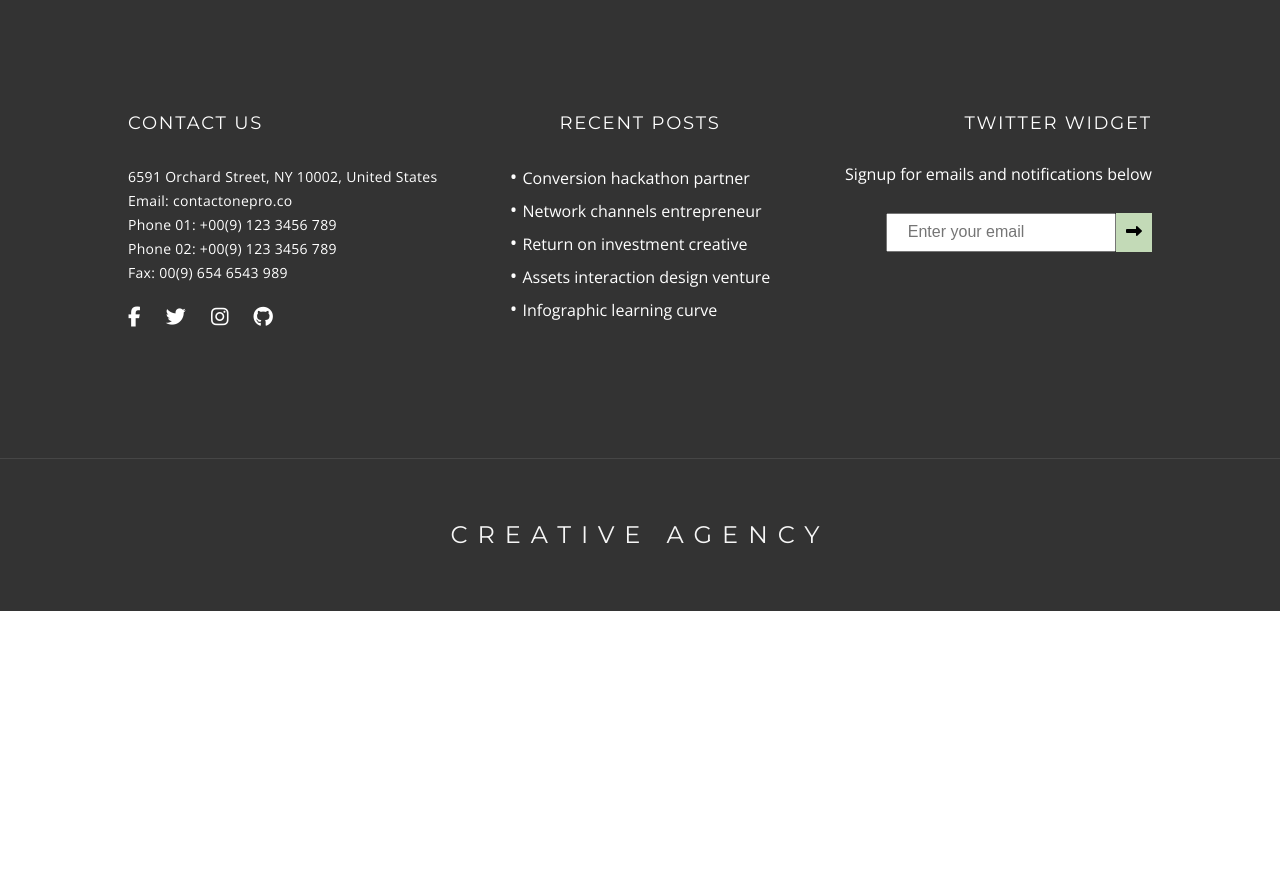
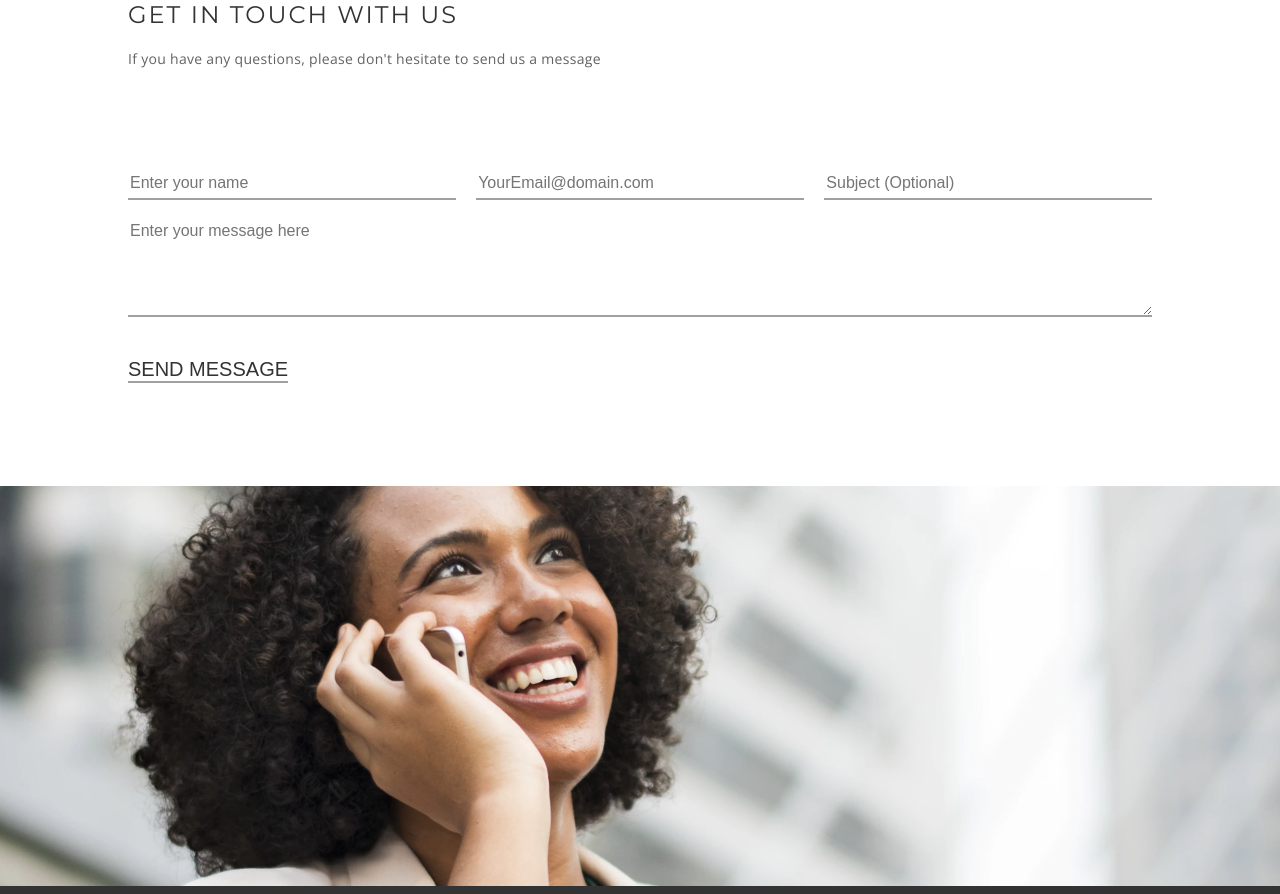
Before and after one commit to sjimmykang/creative, a plain HTML site: page pages/contact.html in a window 1280 px wide. Shown: the part 746-1640 px from the top of the page. Before the commit the page ends 1357 px from the top, so only its background shows below. Drawn offline with nearby package versions, Linux system fonts and the light colour scheme.

Commit message:
end of contact page

```diff
--- a/pages/contact.html
+++ b/pages/contact.html
@@ -126,8 +126,33 @@
                         </p>
                     </div>
                 </div>
-            </div>
+
+                <div class="contactPageDetailText">
+                    <h2>Get in touch with us</h2>
+                    <p>If you have any questions, please don't hesitate to send us a message</p>
+
+                    <form action="#" method="#" class="messageForm" name="messageForm">
+                        <label for="messageForm" class="sr-only">enter your name, email, optional subject and message  in this form to send us a message</label>
+                        <div class="detailEmailContainer">
+                            <div class="detailEmailFirstLine">
+                                <input type="text" id="messageName" name="messageName" placeholder="Enter your name">
+                                <input type="text" id="messageEmail" name="messageEmail" placeholder="YourEmail@domain.com">
+                                <input type="text" id="messageSubject" name="messageSubject" placeholder="Subject (Optional)">
+                            </div>
+
+                            <textarea type="text" rows="5" id="messageContent" name="messageContent" placeholder="Enter your message here" class="messageContent"></textarea>
+                        </div>
+
+                        <button type="submit" class="messageButton">Send message</button>
+
+                    </form>
+                </div>
+            </div> <!-- end of wrapper -->
         </section>
+
+        <div class="imgSpacer">
+            <!-- background spacer image -->
+        </div>
 
         <section class="contactUs">
             <div class="wrapper contactUsContainer">
--- a/styles/sass/partials/_contactPage.scss
+++ b/styles/sass/partials/_contactPage.scss
@@ -38,6 +38,15 @@
     }
 }
 
+.contactPageDetailText {
+    display: flex;
+    flex-direction: column;
+
+    h2 {
+        margin-bottom: 1rem;
+    }
+}
+
 .contactPageDetailInnerContainer {
     display: flex;
     flex-direction: row;
@@ -62,7 +71,78 @@
 }
 
 .singleCenter {
-    border-left: 2px solid rgb(148, 148, 148);
-    border-right: 2px solid rgb(148, 148, 148);
+    border-left: 2px solid $grey160;
+    border-right: 2px solid $grey160;
 }
 /* .wideText in typography */
+
+.contactPageDetailText form {
+    margin: 10% 0;
+}
+
+.detailEmailContainer {
+    display: flex;
+    flex-direction: column;
+
+    input {
+        color: $black;
+        font-size: 0.8rem;
+        display: flex;
+        border: none;
+        border-bottom: 2px solid $grey160;
+        transition: border-bottom 0.3s;
+        margin-bottom: 1rem;
+        padding-bottom: 0.25rem;
+
+        &:focus {
+                outline: none;
+                border-bottom: 2px solid $grey;
+        }
+    }
+
+}
+
+.messageContent {
+    outline: none;
+    border: none;
+    border-bottom: 2px solid $grey160;
+    font-size: 0.8rem;
+    transition: border-bottom 0.3s;
+    margin-bottom: 2rem;
+
+    &:focus {
+        border-bottom: 2px solid $grey;
+    }
+}
+
+.detailEmailFirstLine {
+    display: flex;
+    flex-direction: row;
+    width: 100%;
+    justify-content: space-between;
+
+    input {
+        width: 32%;
+    }
+}
+
+.messageButton {
+    font-size: 1rem;
+    text-transform: uppercase;
+    color: $black;
+    border-bottom: 2px solid $grey160;
+    transition: border-bottom 0.3s;
+
+    &:hover,
+    &:focus {
+        border-bottom: 2px solid $grey;
+    }
+}
+
+.imgSpacer {
+    background-image: url(../assets/contact-2.jpeg);
+    background-size: cover;
+    background-repeat: no-repeat;
+    width: 100%;
+    height: 50vh;
+}
--- a/styles/sass/partials/_variables.scss
+++ b/styles/sass/partials/_variables.scss
@@ -10,3 +10,5 @@ $white: #ffffff;
 $whiteTwo: #f6f6f6;
 $black: #333333;
 $grey: #626262;
+$grey100: #646464;
+$grey160: #A0A0A0;
```
Also changed, not shown: styles/styles.css.
